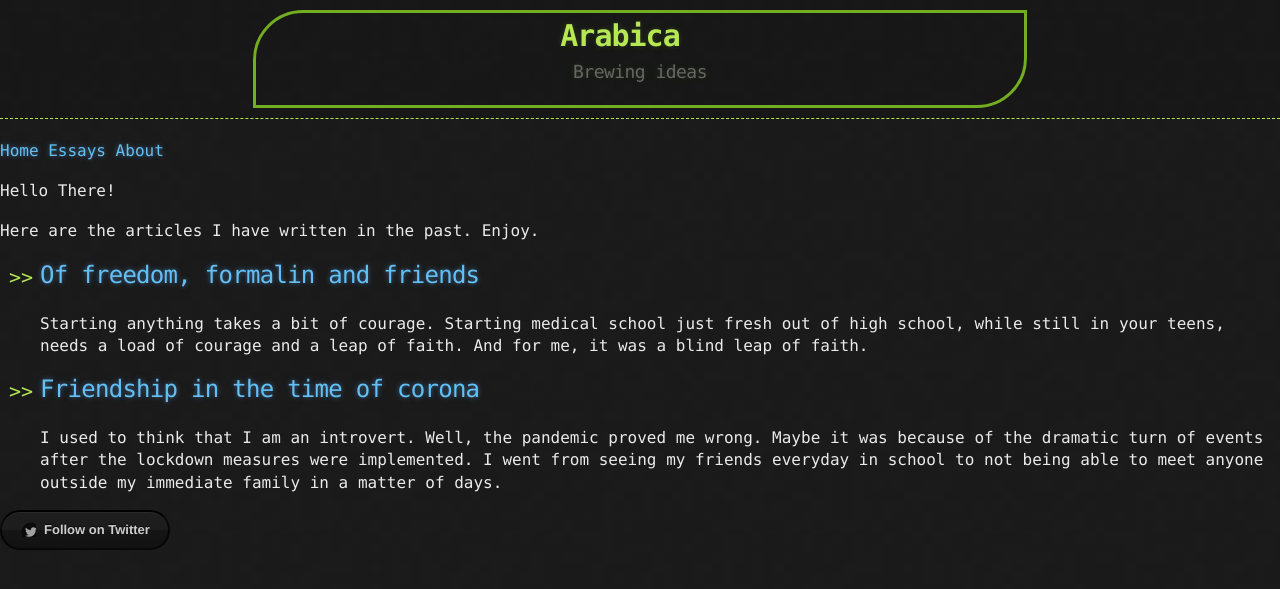
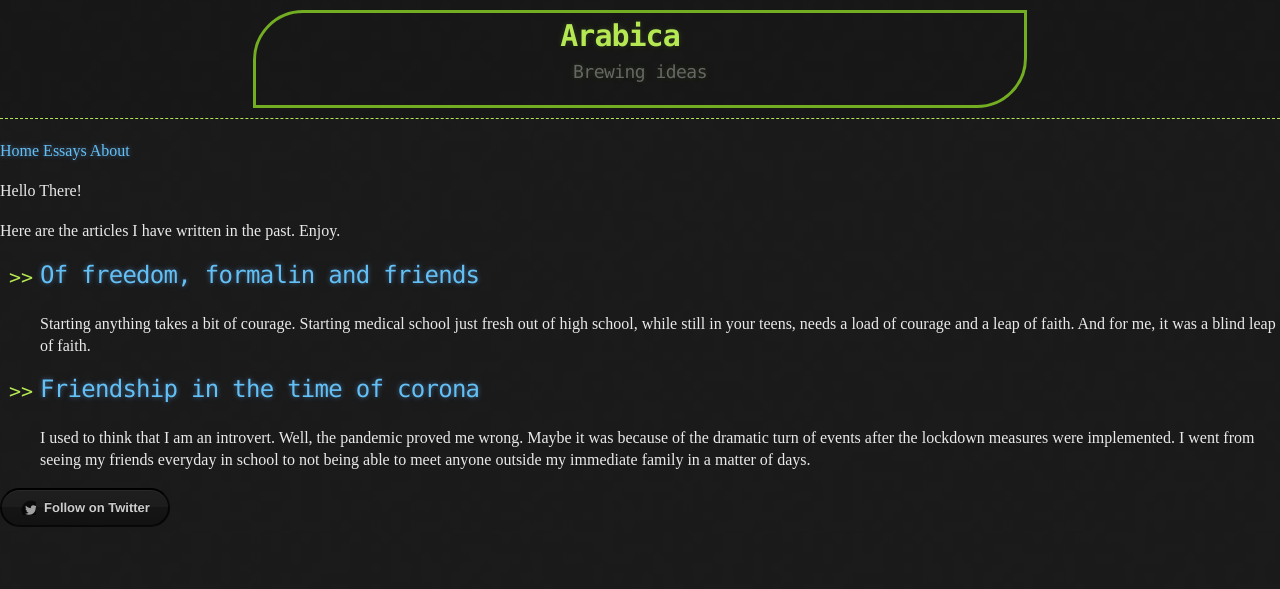
Before and after one commit to habasweiny/habasweiny.github.io, a Jekyll site: the page built from index.html, in a window 1280 px wide. Shown: the top 589 px of the page. Built offline with Jekyll 4.4.1, drawn with Linux system fonts in a browser that asks for light colours.

Commit message:
Update main.scss

```diff
--- a/_sass/main.scss
+++ b/_sass/main.scss
@@ -21,7 +21,7 @@ body {
   color: $body-foreground;
   font-size: 16px;
   line-height: 1.5;
-  font-family: Monaco, "Bitstream Vera Sans Mono", "Lucida Console", Terminal, monospace;
+  font-family: Georgia (serif);
 }
 
 /* General & 'Reset' Stuff */
```
